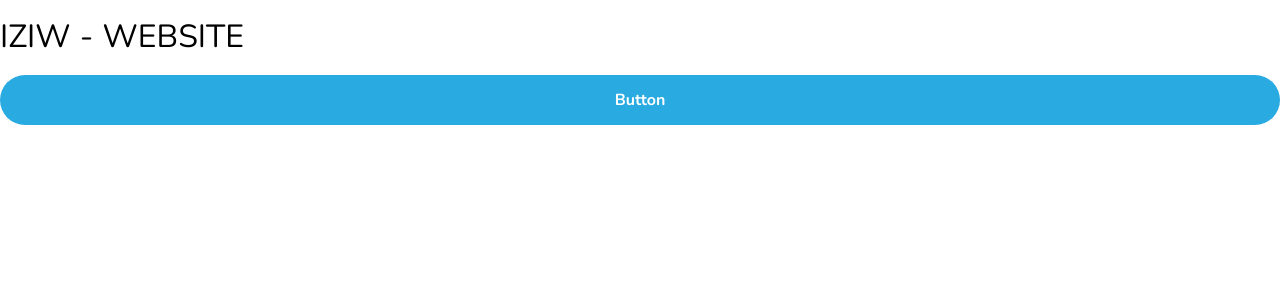
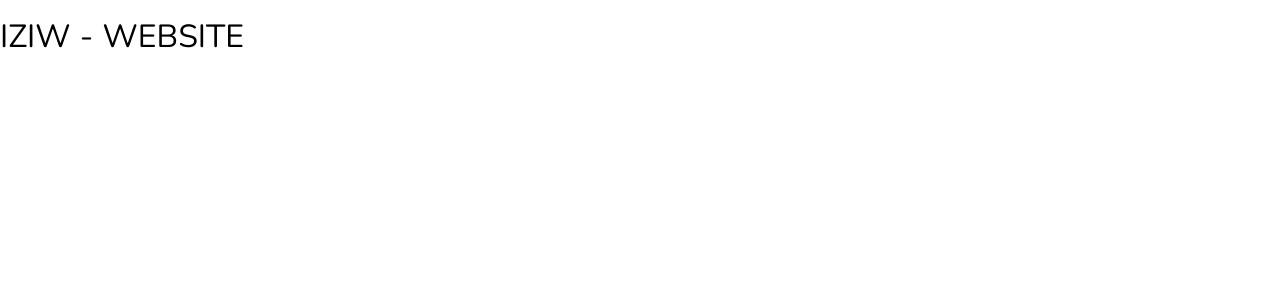
Before and after one commit to CarlosEduLima/test-site, a Next.js app: page /Home in a window 1280 px wide. Shown: the top 300 px of the page. Built offline with nearby package versions, Linux system fonts and the light colour scheme.

Commit message:
fix: fix linting issues

```diff
--- a/src/UI/components/Button/index.tsx
+++ b/src/UI/components/Button/index.tsx
@@ -1,8 +1,6 @@
-import React from "react";
-
-import { ButtonComponent, CircleRotate } from "./styles";
-
-import { ButtonPropsComponent } from './interfaces'
+import React from 'react';
+import { ButtonPropsComponent } from './interfaces';
+import { ButtonComponent, CircleRotate } from './styles';
 
 export const Button: React.FC<ButtonPropsComponent> = ({
   loading = false,
@@ -11,13 +9,22 @@ export const Button: React.FC<ButtonPropsComponent> = ({
   mini = false,
   max = false,
   height = '50px',
-    widthCircle = "32px",
-    heightCircle = "32px",
-    fontSize = "16px",
+  widthCircle = '32px',
+  heightCircle = '32px',
+  fontSize = '16px',
   ...rest
 }) => {
   return (
-        <ButtonComponent loading={loading} mini={mini} {...rest} variant={variant} height={height} fontSize={fontSize} >{loading ? <CircleRotate width={widthCircle} height={heightCircle} /> : children}
+    <ButtonComponent
+      loading={loading}
+      disabled={loading}
+      max={max}
+      mini={mini}
+      {...rest}
+      variant={variant}
+      height={height}
+      fontSize={fontSize}>
+      {loading ? <CircleRotate width={widthCircle} height={heightCircle} /> : children}
     </ButtonComponent>
   );
 };
--- a/src/UI/components/Button/interfaces.ts
+++ b/src/UI/components/Button/interfaces.ts
@@ -1,16 +1,10 @@
 export interface ButtonProps {
   loading?: boolean;
-
   variant: 'primary' | 'secondary';
-
   disabled: boolean;
-
   mini: boolean;
-
   max: boolean;
-
   height?: string;
-
   fontSize?: string;
 }
 
--- a/src/UI/components/Button/styles.ts
+++ b/src/UI/components/Button/styles.ts
@@ -1,11 +1,7 @@
 import styled from 'styled-components';
-
 import colors from '../../../utils/colors';
-
 import fonts from '../../../utils/fonts';
-
 import { ButtonProps, CircleProps } from './interfaces';
-
 import { Spin, Spin2 } from './animations';
 
 export const ButtonComponent = styled.button<ButtonProps>`
@@ -37,8 +33,8 @@ export const ButtonComponent = styled.button<ButtonProps>`
 `;
 
 export const CircleRotate = styled.div<CircleProps>`
-  width: ${({ width, height }) => width};
-  height: ${({ height, width }) => height};
+  width: ${({ width }) => width};
+  height: ${({ height }) => height};
   animation: ${Spin} 1s infinite linear;
   -webkit-animation: ${Spin2} 1s infinite linear;
   border-radius: 100%;
--- a/src/pages/Home/index.tsx
+++ b/src/pages/Home/index.tsx
@@ -1,21 +1,9 @@
-import { Button } from '../../UI/components/Button'
+import React from 'react';
 
-const Home = () => {
+const Home: React.FC = () => {
   return (
     <div>
       <h1>IZIW - WEBSITE</h1>
-      <Button
-        variant='primary'
-        children='Button'
-        loading={false}
-        mini={false}
-        max={false}
-        height='50px'
-        widthCircle="32px"
-        heightCircle="32px"
-        fontSize="16px"
-        onPress={() => { }}
-      />
     </div>
   );
 };
```
Also changed, not shown: src/UI/components/Button/animations.ts (line endings or trailing spaces), 1 other file (tests, documents, lock files or other folders). Lines whose indentation alone changed are shown as unchanged.
